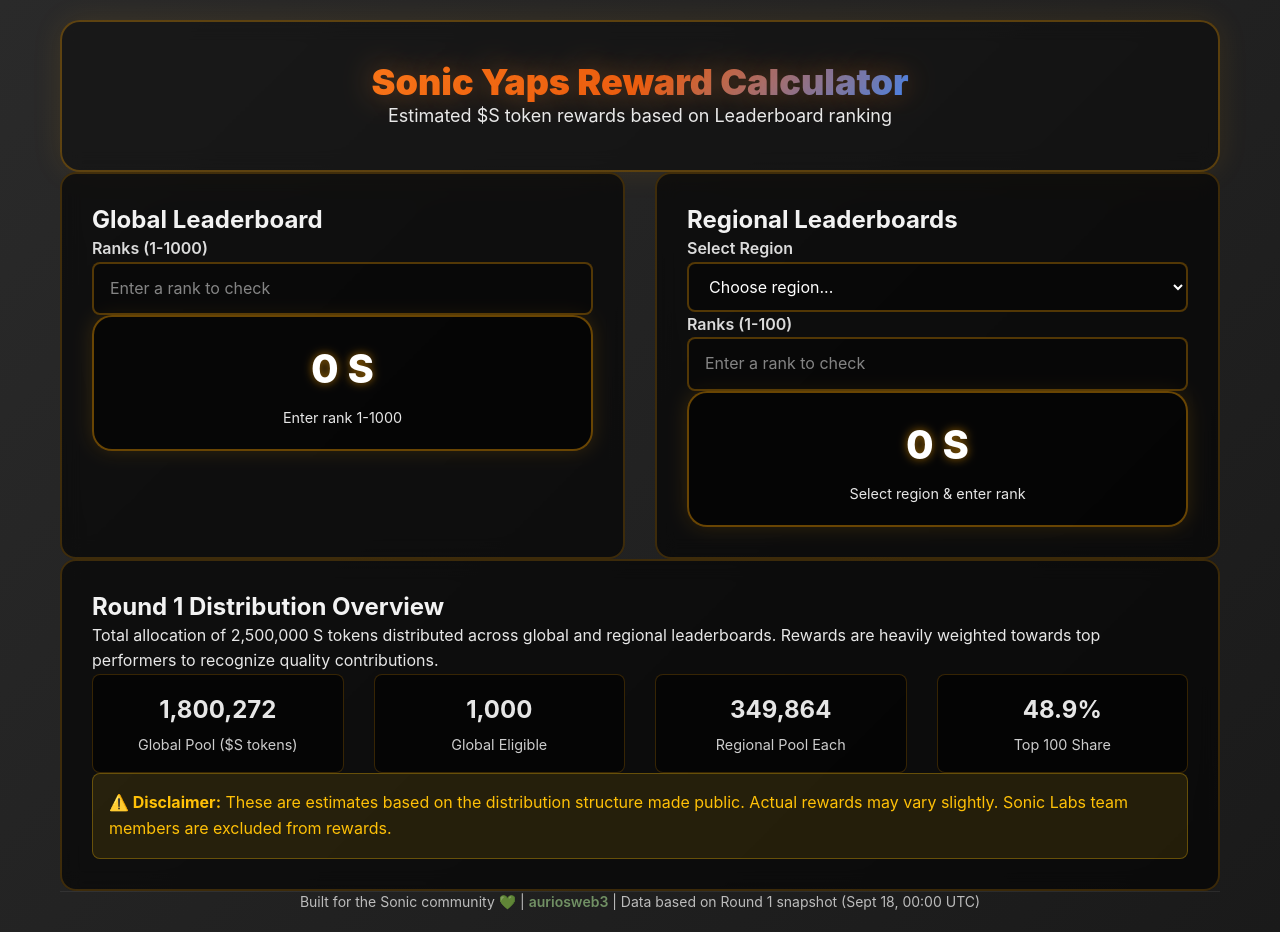
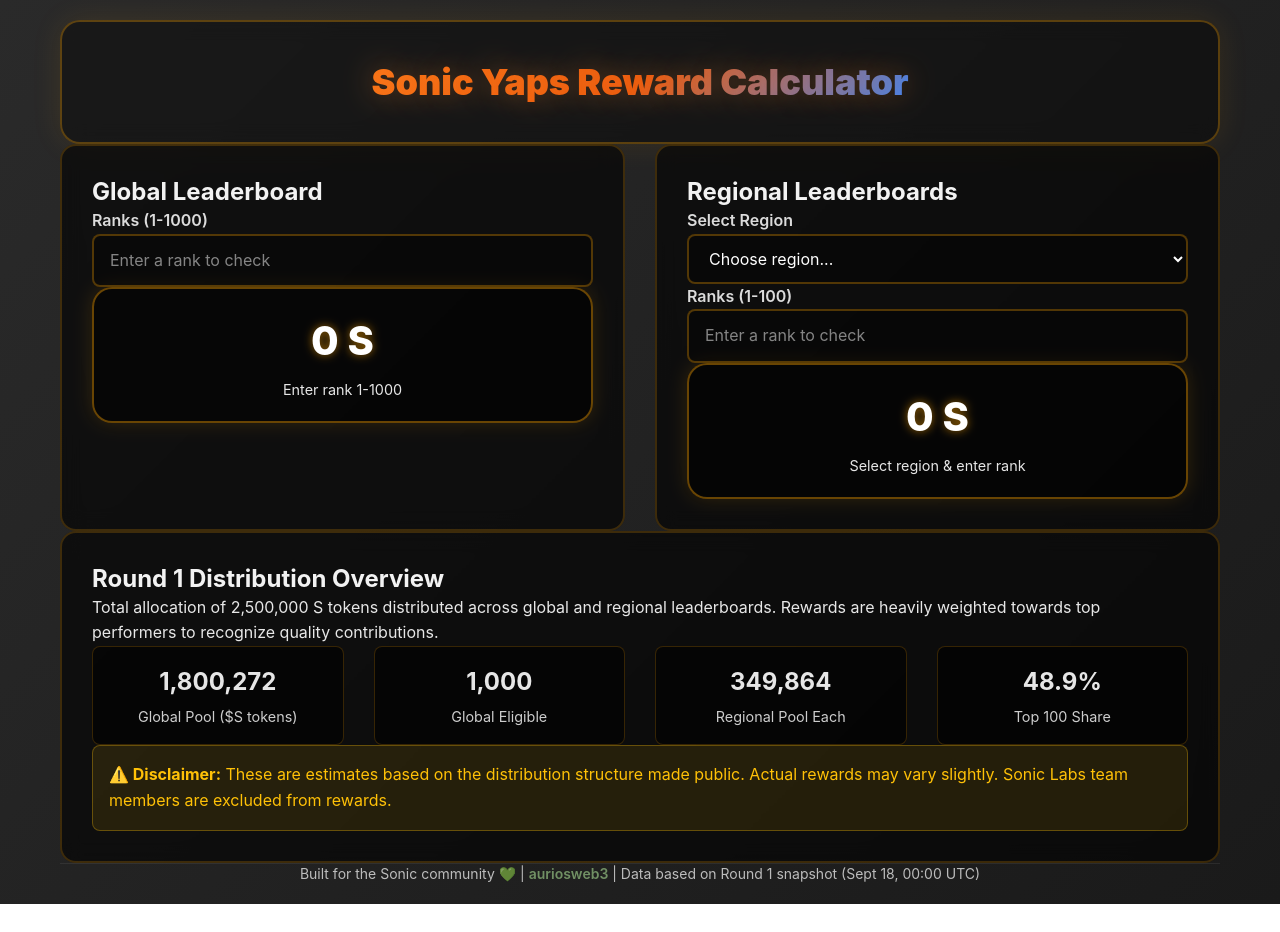
Before and after one commit to KodaZenji/Auriodevspace, a Next.js app: page /sonic-rewards-calculator in a window 1280 px wide. After the commit the page ends 904 px from the top, so only its background shows below. Built offline with nearby package versions, Linux system fonts and the light colour scheme.

Commit message:
Update page.js

```diff
--- a/app/sonic-rewards-calculator/page.js
+++ b/app/sonic-rewards-calculator/page.js
@@ -77,9 +77,6 @@ export default function SonicRewardsCalculator() {
           }}>
             Sonic Yaps Reward Calculator
           </h1>
-          <p className="text-lg opacity-90 pl-20">
-            Estimated $S token rewards based on Leaderboard ranking
-          </p>
         </div>
 
         <div className="grid-premium grid-2-cols">
```
